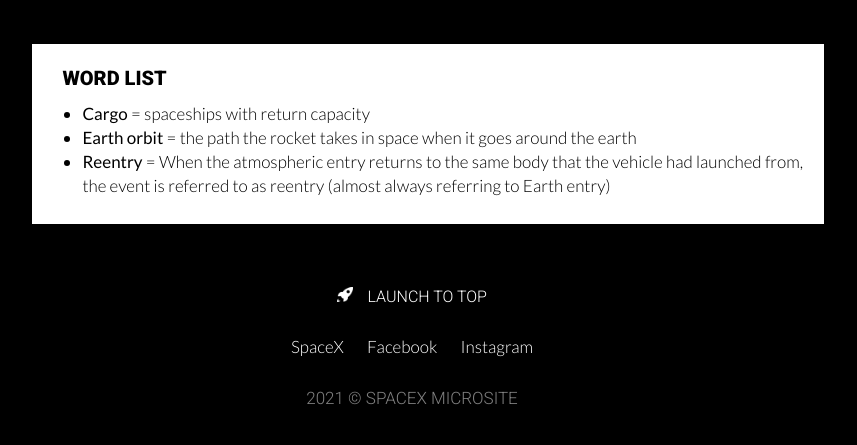
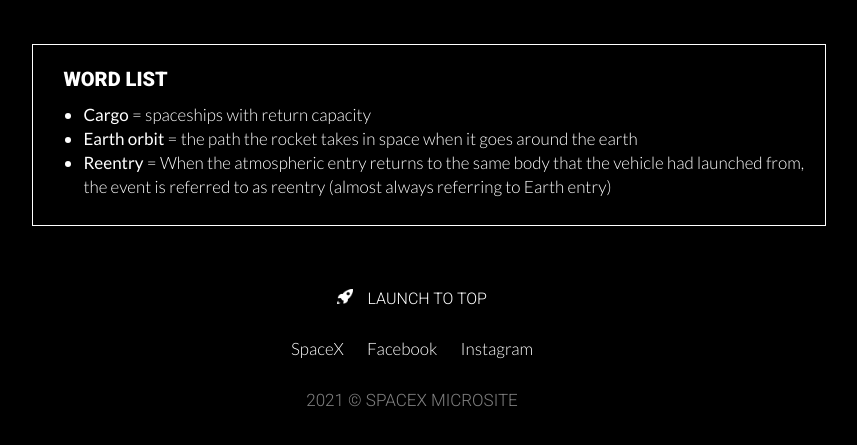
Before and after one commit to sageti/Project-Exam-1-Sage-Tindeland, a plain HTML site: page technology.html in a window 1280 px wide. Shown: the part 4499-4944 px from the top of the page, without its empty margins (228-1085 px from the left). Drawn offline with Linux system fonts and the light colour scheme.

Commit message:
Update style.css
Changed solid background color with solid border.

```diff
--- a/css/style.css
+++ b/css/style.css
@@ -447,8 +447,7 @@ blockquote {
 	max-width: 100%;
 	margin: 40px 0;
 	padding: 10px;
-	background-color: #fff;
-	color: #000;
+	border: 1px solid #fff;
 }
 
 #techpage aside ul {
```
